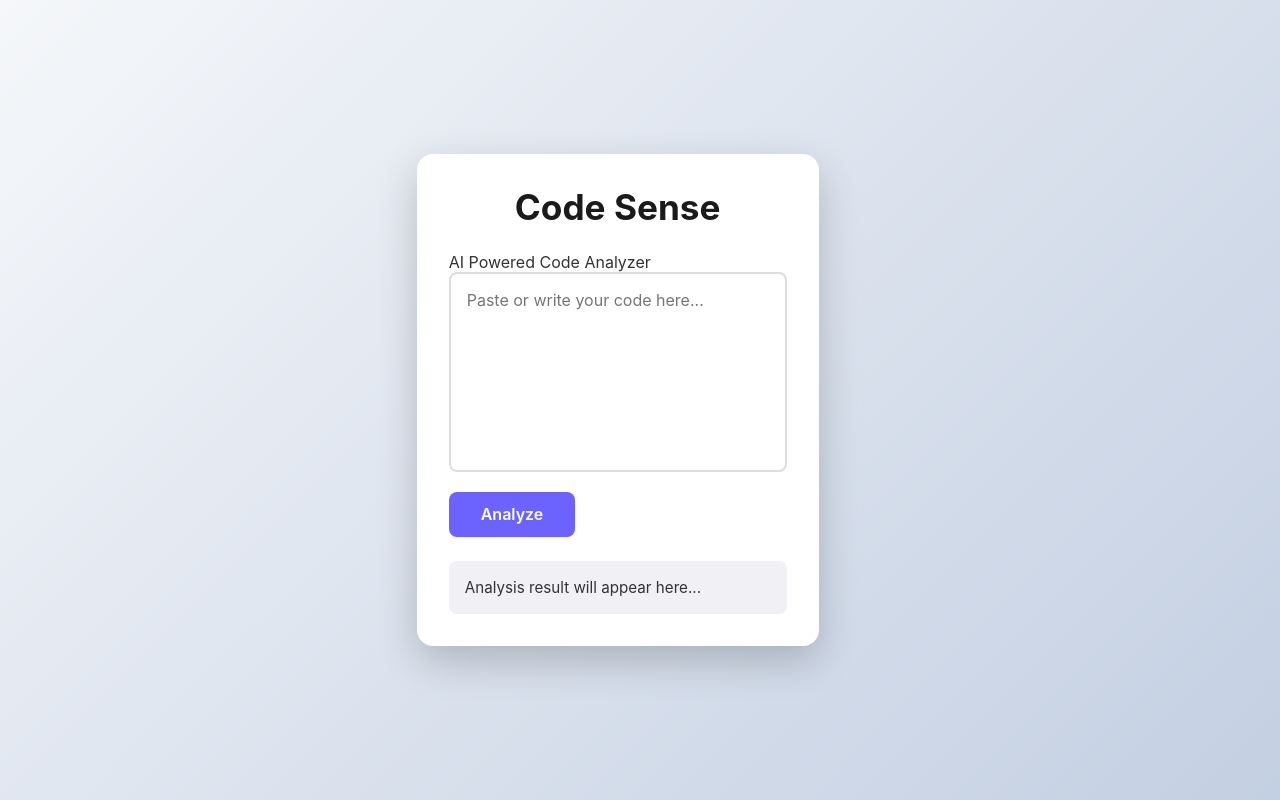
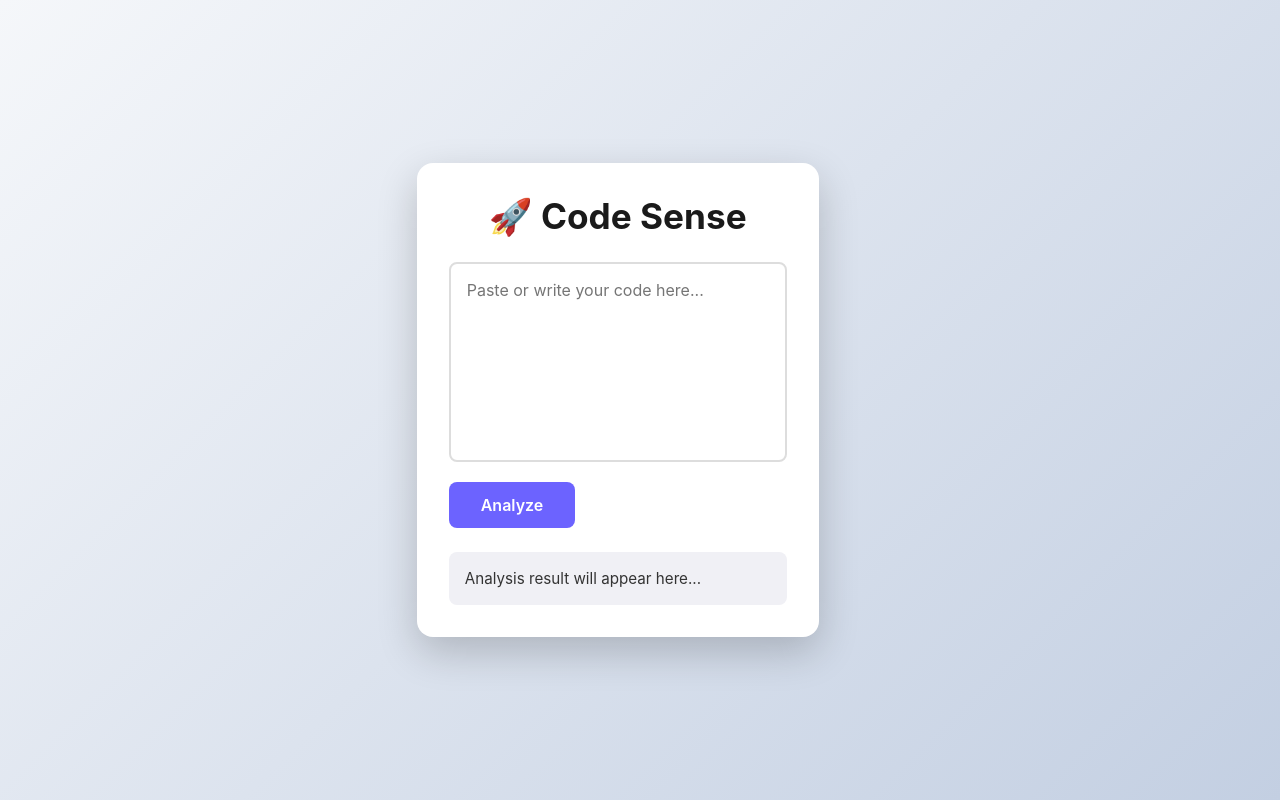
Before and after one commit to 29Yash-hub/Code-sense, a React (Vite) app in the folder client/: page / in a window 1280 px wide. Built offline with nearby package versions, Linux system fonts and the light colour scheme.

Commit message:
Update Navbar.jsx

```diff
--- a/client/src/components/Navbar.jsx
+++ b/client/src/components/Navbar.jsx
@@ -1,10 +1,7 @@
-import React from "react";
-
 function Navbar() {
   return (
     <nav className="navbar">
-      <h1 className="logo">Code Sense</h1>
-      <p className="tagline">AI Powered Code Analyzer</p>
+      <h1>🚀 Code Sense</h1>
     </nav>
   );
 }
```
